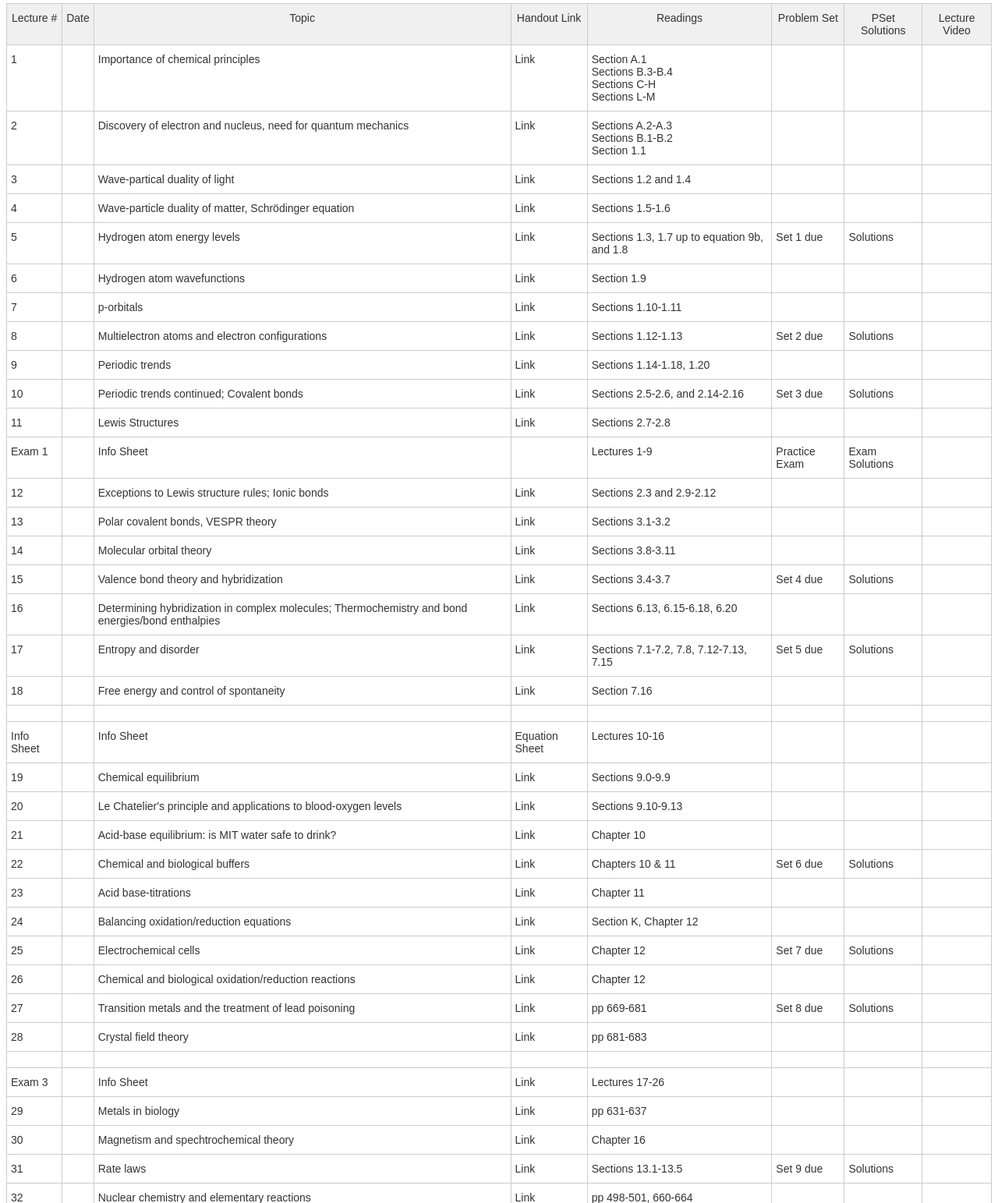
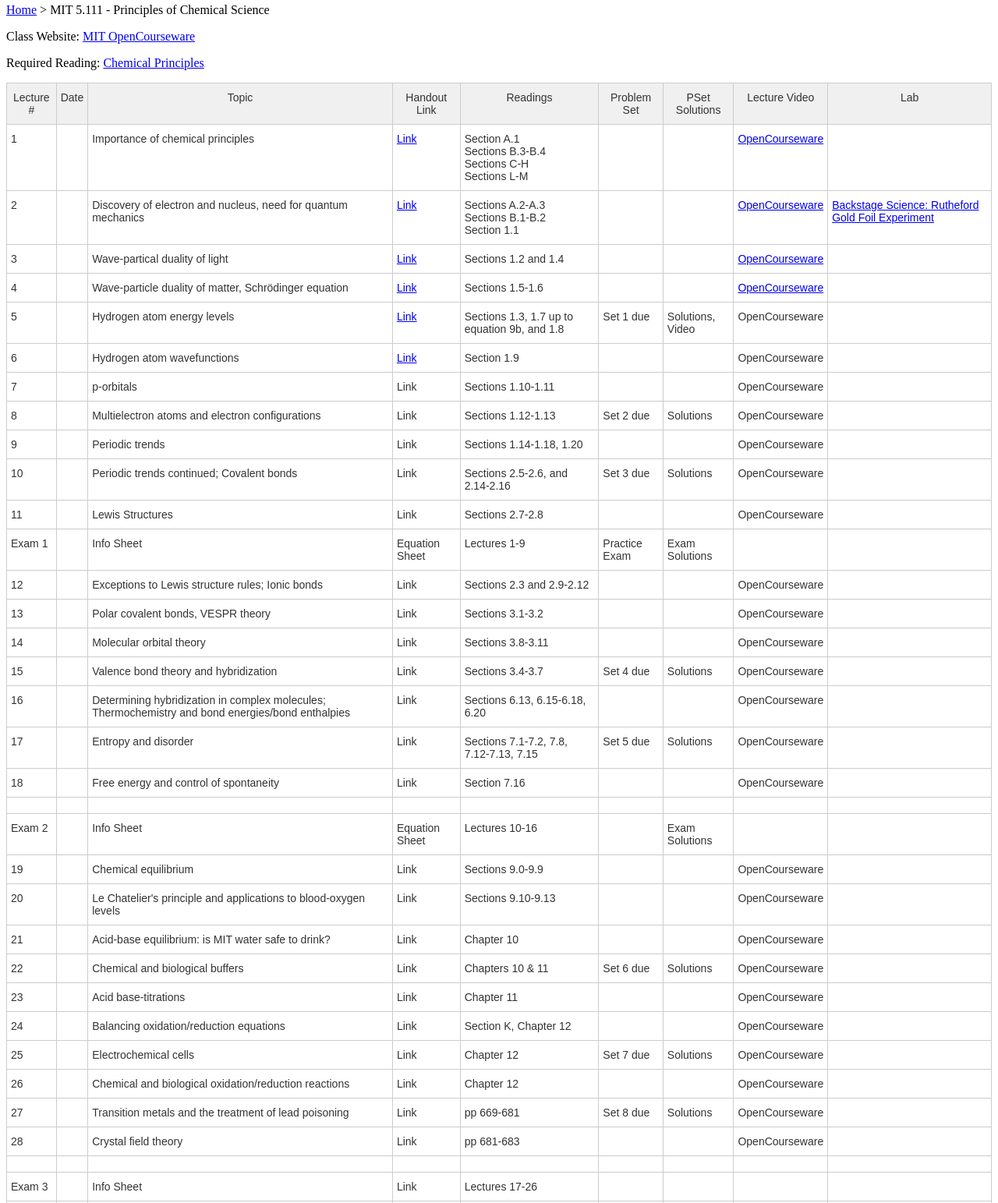
Before and after one commit to mikasaur/mikasaur.github.io, a plain HTML site: page MIT_5.111/class_schedule.html in a window 1280 px wide. Shown: the part 76-1619 px from the top of the page at 78% size. Drawn offline with Linux system fonts and the light colour scheme.

Commit message:
Incremental Addition
Added first two problem sets and updated some of the schedule.

```diff
--- a/MIT_5.111/class_schedule.html
+++ b/MIT_5.111/class_schedule.html
@@ -11,6 +11,9 @@
   .tg .tg-yw4l{vertical-align:top}
   </style>
   <h1> MIT 5.111 - Principles of Chemical Science</h1>
+  <p><a href="../index.html">Home</a> &gt; MIT 5.111 - Principles of Chemical Science</p>
+  <p>Class Website: <a href="http://ocw.mit.edu/courses/chemistry/5-111-principles-of-chemical-science-fall-2008/index.htm" target="///">MIT OpenCourseware</a>
+  <p>Required Reading: <a rel="nofollow" href="http://www.amazon.com/gp/product/0716773554/ref=as_li_tl?ie=UTF8&camp=1789&creative=9325&creativeASIN=0716773554&linkCode=as2&tag=michae0cf-20&linkId=FT473BXJS3UZRQ2D" target="///">Chemical Principles</a><img src="http://ir-na.amazon-adsystem.com/e/ir?t=michae0cf-20&l=as2&o=1&a=0716773554" width="1" height="1" border="0" alt="" style="border:none !important; margin:0px !important;" /></p>
   <table class="tg">
     <tr>
       <th class="tg-yw4l">Lecture #</th>
@@ -21,65 +24,72 @@
       <th class="tg-yw4l">Problem Set</th>
       <th class="tg-yw4l">PSet Solutions</th>
       <th class="tg-yw4l">Lecture Video</th>
+      <th class="tg-yw4l">Lab</th>
     </tr>
     <tr>
       <td class="tg-yw4l">1</td>
       <td class="tg-yw4l"></td>
-      <td class="tg-yw4l">Importance of chemical principles</td>
-      <td class="tg-yw4l">Link</td>
+      <td class="tg-yw4l">Importance of chemical principles</a></td>
+      <td class="tg-yw4l"><a href="http://ocw.mit.edu/courses/chemistry/5-111-principles-of-chemical-science-fall-2008/readings-and-lecture-notes/lecnotes01.pdf" target="///">Link</a></td>
       <td class="tg-yw4l">Section A.1<br>Sections B.3-B.4<br>Sections C-H<br>Sections L-M</td>
       <td class="tg-yw4l"></td>
       <td class="tg-yw4l"></td>
+      <td class="tg-yw4l"><a href="http://ocw.mit.edu/courses/chemistry/5-111-principles-of-chemical-science-fall-2008/video-lectures/lecture-1/" target="///">OpenCourseware</a></td>
       <td class="tg-yw4l"></td>
     </tr>
     <tr>
       <td class="tg-yw4l">2</td>
       <td class="tg-yw4l"></td>
       <td class="tg-yw4l">Discovery of electron and nucleus, need for quantum mechanics</td>
-      <td class="tg-yw4l">Link</td>
+      <td class="tg-yw4l"><a href="http://ocw.mit.edu/courses/chemistry/5-111-principles-of-chemical-science-fall-2008/readings-and-lecture-notes/lecnotes02.pdf" target="///">Link</a></td>
       <td class="tg-yw4l">Sections A.2-A.3<br>Sections B.1-B.2<br>Section 1.1</td>
       <td class="tg-yw4l"></td>
       <td class="tg-yw4l"></td>
-      <td class="tg-yw4l"></td>
+      <td class="tg-yw4l"><a href="http://ocw.mit.edu/courses/chemistry/5-111-principles-of-chemical-science-fall-2008/video-lectures/lecture-2/" target="///">OpenCourseware</a></td>
+      <td class="tg-yw4l"><a href="https://www.youtube.com/watch?v=XBqHkraf8iE" target="///">Backstage Science: Rutheford Gold Foil Experiment</td>
     </tr>
     <tr>
       <td class="tg-yw4l">3</td>
       <td class="tg-yw4l"></td>
       <td class="tg-yw4l">Wave-partical duality of light</td>
-      <td class="tg-yw4l">Link</td>
+      <td class="tg-yw4l"><a href="http://ocw.mit.edu/courses/chemistry/5-111-principles-of-chemical-science-fall-2008/readings-and-lecture-notes/lecnotes03.pdf" target="///">Link</a></td>
       <td class="tg-yw4l">Sections 1.2 and 1.4</td>
       <td class="tg-yw4l"></td>
       <td class="tg-yw4l"></td>
-      <td class="tg-yw4l"></td>
+      <td class="tg-yw4l"><a href="http://ocw.mit.edu/courses/chemistry/5-111-principles-of-chemical-science-fall-2008/video-lectures/lecture-3/" target="///">OpenCourseware</a></td>
+<td class="tg-yw4l"></td>
     </tr>
     <tr>
       <td class="tg-yw4l">4</td>
       <td class="tg-yw4l"></td>
-      <td class="tg-yw4l">Wave-particle duality of matter, Schrödinger equation</td>
-      <td class="tg-yw4l">Link</td>
+      <td class="tg-yw4l">Wave-particle duality of matter, Schr&ouml;dinger equation</td>
+      <td class="tg-yw4l"><a href="http://ocw.mit.edu/courses/chemistry/5-111-principles-of-chemical-science-fall-2008/readings-and-lecture-notes/lecnotes04.pdf" target="///">Link</a></td>
       <td class="tg-yw4l">Sections 1.5-1.6</td>
       <td class="tg-yw4l"></td>
       <td class="tg-yw4l"></td>
+      <td class="tg-yw4l"><a href="http://ocw.mit.edu/courses/chemistry/5-111-principles-of-chemical-science-fall-2008/video-lectures/lecture-4/" target="///">OpenCourseware</a></td>
       <td class="tg-yw4l"></td>
     </tr>
     <tr>
       <td class="tg-yw4l">5</td>
       <td class="tg-yw4l"></td>
       <td class="tg-yw4l">Hydrogen atom energy levels</td>
-      <td class="tg-yw4l">Link</td>
+      <td class="tg-yw4l"><a href="http://ocw.mit.edu/courses/chemistry/5-111-principles-of-chemical-science-fall-2008/readings-and-lecture-notes/lecnotes05.pdf" target="///">Link</a></td>
       <td class="tg-yw4l">Sections 1.3, 1.7 up to equation 9b, and 1.8</td>
       <td class="tg-yw4l">Set 1 due</td>
-      <td class="tg-yw4l">Solutions</td>
+      <td class="tg-yw4l">Solutions,<br/>Video</td>
+      <td class="tg-yw4l">OpenCourseware</td>
       <td class="tg-yw4l"></td>
     </tr>
     <tr>
       <td class="tg-yw4l">6</td>
       <td class="tg-yw4l"></td>
       <td class="tg-yw4l">Hydrogen atom wavefunctions</td>
-      <td class="tg-yw4l">Link</td>
+      <td class="tg-yw4l"><a href="http://ocw.mit.edu/courses/chemistry/5-111-principles-of-chemical-science-fall-2008/readings-and-lecture-notes/lecnotes06.pdf" target="///">Link</a></td>
       <td class="tg-yw4l">Section 1.9</td>
       <td class="tg-yw4l"></td>
       <td class="tg-yw4l"></td>
+      <td class="tg-yw4l">OpenCourseware</td>
       <td class="tg-yw4l"></td>
     </tr>
     <tr>
@@ -90,6 +100,7 @@
       <td class="tg-yw4l">Sections 1.10-1.11</td>
       <td class="tg-yw4l"></td>
       <td class="tg-yw4l"></td>
+      <td class="tg-yw4l">OpenCourseware</td>
       <td class="tg-yw4l"></td>
     </tr>
     <tr>
@@ -100,6 +111,7 @@
       <td class="tg-yw4l">Sections 1.12-1.13</td>
       <td class="tg-yw4l">Set 2 due</td>
       <td class="tg-yw4l">Solutions</td>
+      <td class="tg-yw4l">OpenCourseware</td>
       <td class="tg-yw4l"></td>
     </tr>
     <tr>
@@ -110,6 +122,7 @@
       <td class="tg-yw4l">Sections 1.14-1.18, 1.20</td>
       <td class="tg-yw4l"></td>
       <td class="tg-yw4l"></td>
+      <td class="tg-yw4l">OpenCourseware</td>
       <td class="tg-yw4l"></td>
     </tr>
     <tr>
@@ -120,6 +133,7 @@
       <td class="tg-yw4l">Sections 2.5-2.6, and 2.14-2.16</td>
       <td class="tg-yw4l">Set 3 due</td>
       <td class="tg-yw4l">Solutions</td>
+      <td class="tg-yw4l">OpenCourseware</td>
       <td class="tg-yw4l"></td>
     </tr>
     <tr>
@@ -130,16 +144,18 @@
       <td class="tg-yw4l">Sections 2.7-2.8</td>
       <td class="tg-yw4l"></td>
       <td class="tg-yw4l"></td>
+      <td class="tg-yw4l">OpenCourseware</td>
       <td class="tg-yw4l"></td>
     </tr>
     <tr>
       <td class="tg-yw4l">Exam 1</td>
       <td class="tg-yw4l"></td>
       <td class="tg-yw4l">Info Sheet</td>
-      <td class="tg-yw4l"></td>
+      <td class="tg-yw4l">Equation Sheet</td>
       <td class="tg-yw4l">Lectures 1-9</td>
       <td class="tg-yw4l">Practice Exam</td>
       <td class="tg-yw4l">Exam Solutions</td>
+      <td class="tg-yw4l"></td>
       <td class="tg-yw4l"></td>
     </tr>
     <tr>
@@ -150,6 +166,7 @@
       <td class="tg-yw4l">Sections 2.3 and 2.9-2.12</td>
       <td class="tg-yw4l"></td>
       <td class="tg-yw4l"></td>
+      <td class="tg-yw4l">OpenCourseware</td>
       <td class="tg-yw4l"></td>
     </tr>
     <tr>
@@ -160,6 +177,7 @@
       <td class="tg-yw4l">Sections 3.1-3.2</td>
       <td class="tg-yw4l"></td>
       <td class="tg-yw4l"></td>
+      <td class="tg-yw4l">OpenCourseware</td>
       <td class="tg-yw4l"></td>
     </tr>
     <tr>
@@ -170,6 +188,7 @@
       <td class="tg-yw4l">Sections 3.8-3.11</td>
       <td class="tg-yw4l"></td>
       <td class="tg-yw4l"></td>
+      <td class="tg-yw4l">OpenCourseware</td>
       <td class="tg-yw4l"></td>
     </tr>
     <tr>
@@ -180,6 +199,7 @@
       <td class="tg-yw4l">Sections 3.4-3.7</td>
       <td class="tg-yw4l">Set 4 due</td>
       <td class="tg-yw4l">Solutions</td>
+      <td class="tg-yw4l">OpenCourseware</td>
       <td class="tg-yw4l"></td>
     </tr>
     <tr>
@@ -190,6 +210,7 @@
       <td class="tg-yw4l">Sections 6.13, 6.15-6.18, 6.20</td>
       <td class="tg-yw4l"></td>
       <td class="tg-yw4l"></td>
+      <td class="tg-yw4l">OpenCourseware</td>
       <td class="tg-yw4l"></td>
     </tr>
     <tr>
@@ -200,6 +221,7 @@
       <td class="tg-yw4l">Sections 7.1-7.2, 7.8, 7.12-7.13, 7.15</td>
       <td class="tg-yw4l">Set 5 due</td>
       <td class="tg-yw4l">Solutions</td>
+      <td class="tg-yw4l">OpenCourseware</td>
       <td class="tg-yw4l"></td>
     </tr>
     <tr>
@@ -210,6 +232,7 @@
       <td class="tg-yw4l">Section 7.16</td>
       <td class="tg-yw4l"></td>
       <td class="tg-yw4l"></td>
+      <td class="tg-yw4l">OpenCourseware</td>
       <td class="tg-yw4l"></td>
     </tr>
     <tr>
@@ -221,14 +244,16 @@
       <td class="tg-yw4l"></td>
       <td class="tg-yw4l"></td>
       <td class="tg-yw4l"></td>
+      <td class="tg-yw4l"></td>
     </tr>
     <tr>
-      <td class="tg-yw4l">Info Sheet</td>
+      <td class="tg-yw4l">Exam 2</td>
       <td class="tg-yw4l"></td>
       <td class="tg-yw4l">Info Sheet</td>
       <td class="tg-yw4l">Equation Sheet</td>
       <td class="tg-yw4l">Lectures 10-16</td>
       <td class="tg-yw4l"></td>
+      <td class="tg-yw4l">Exam Solutions</td>
       <td class="tg-yw4l"></td>
       <td class="tg-yw4l"></td>
     </tr>
@@ -240,6 +265,7 @@
       <td class="tg-yw4l">Sections 9.0-9.9</td>
       <td class="tg-yw4l"></td>
       <td class="tg-yw4l"></td>
+      <td class="tg-yw4l">OpenCourseware</td>
       <td class="tg-yw4l"></td>
     </tr>
     <tr>
@@ -250,6 +276,7 @@
       <td class="tg-yw4l">Sections 9.10-9.13</td>
       <td class="tg-yw4l"></td>
       <td class="tg-yw4l"></td>
+      <td class="tg-yw4l">OpenCourseware</td>
       <td class="tg-yw4l"></td>
     </tr>
     <tr>
@@ -260,6 +287,7 @@
       <td class="tg-yw4l">Chapter 10</td>
       <td class="tg-yw4l"></td>
       <td class="tg-yw4l"></td>
+      <td class="tg-yw4l">OpenCourseware</td>
       <td class="tg-yw4l"></td>
     </tr>
     <tr>
@@ -270,6 +298,7 @@
       <td class="tg-yw4l">Chapters 10 &amp; 11</td>
       <td class="tg-yw4l">Set 6 due</td>
       <td class="tg-yw4l">Solutions</td>
+      <td class="tg-yw4l">OpenCourseware</td>
       <td class="tg-yw4l"></td>
     </tr>
     <tr>
@@ -280,6 +309,7 @@
       <td class="tg-yw4l">Chapter 11</td>
       <td class="tg-yw4l"></td>
       <td class="tg-yw4l"></td>
+      <td class="tg-yw4l">OpenCourseware</td>
       <td class="tg-yw4l"></td>
     </tr>
     <tr>
@@ -290,6 +320,7 @@
       <td class="tg-yw4l">Section K, Chapter 12</td>
       <td class="tg-yw4l"></td>
       <td class="tg-yw4l"></td>
+      <td class="tg-yw4l">OpenCourseware</td>
       <td class="tg-yw4l"></td>
     </tr>
     <tr>
@@ -300,6 +331,7 @@
       <td class="tg-yw4l">Chapter 12</td>
       <td class="tg-yw4l">Set 7 due</td>
       <td class="tg-yw4l">Solutions</td>
+      <td class="tg-yw4l">OpenCourseware</td>
       <td class="tg-yw4l"></td>
     </tr>
     <tr>
@@ -310,6 +342,7 @@
       <td class="tg-yw4l">Chapter 12</td>
       <td class="tg-yw4l"></td>
       <td class="tg-yw4l"></td>
+      <td class="tg-yw4l">OpenCourseware</td>
       <td class="tg-yw4l"></td>
     </tr>
     <tr>
@@ -320,6 +353,7 @@
       <td class="tg-yw4l">pp 669-681</td>
       <td class="tg-yw4l">Set 8 due</td>
       <td class="tg-yw4l">Solutions</td>
+      <td class="tg-yw4l">OpenCourseware</td>
       <td class="tg-yw4l"></td>
     </tr>
     <tr>
@@ -330,9 +364,11 @@
       <td class="tg-yw4l">pp 681-683</td>
       <td class="tg-yw4l"></td>
       <td class="tg-yw4l"></td>
+      <td class="tg-yw4l">OpenCourseware</td>
       <td class="tg-yw4l"></td>
     </tr>
     <tr>
+      <td class="tg-yw4l"></td>
       <td class="tg-yw4l"></td>
       <td class="tg-yw4l"></td>
       <td class="tg-yw4l"></td>
@@ -351,6 +387,7 @@
       <td class="tg-yw4l"></td>
       <td class="tg-yw4l"></td>
       <td class="tg-yw4l"></td>
+      <td class="tg-yw4l"></td>
     </tr>
     <tr>
       <td class="tg-yw4l">29</td>
@@ -360,6 +397,7 @@
       <td class="tg-yw4l">pp 631-637</td>
       <td class="tg-yw4l"></td>
       <td class="tg-yw4l"></td>
+      <td class="tg-yw4l">OpenCourseware</td>
       <td class="tg-yw4l"></td>
     </tr>
     <tr>
@@ -370,6 +408,7 @@
       <td class="tg-yw4l">Chapter 16</td>
       <td class="tg-yw4l"></td>
       <td class="tg-yw4l"></td>
+      <td class="tg-yw4l">OpenCourseware</td>
       <td class="tg-yw4l"></td>
     </tr>
     <tr>
@@ -380,6 +419,7 @@
       <td class="tg-yw4l">Sections 13.1-13.5</td>
       <td class="tg-yw4l">Set 9 due</td>
       <td class="tg-yw4l">Solutions</td>
+      <td class="tg-yw4l">OpenCourseware</td>
       <td class="tg-yw4l"></td>
     </tr>
     <tr>
@@ -390,6 +430,7 @@
       <td class="tg-yw4l">pp 498-501, 660-664</td>
       <td class="tg-yw4l"></td>
       <td class="tg-yw4l"></td>
+      <td class="tg-yw4l">OpenCourseware</td>
       <td class="tg-yw4l"></td>
     </tr>
     <tr>
@@ -400,6 +441,7 @@
       <td class="tg-yw4l">pp 549-552</td>
       <td class="tg-yw4l"></td>
       <td class="tg-yw4l"></td>
+      <td class="tg-yw4l">OpenCourseware</td>
       <td class="tg-yw4l"></td>
     </tr>
     <tr>
@@ -410,6 +452,7 @@
       <td class="tg-yw4l">Sections 13.11-13.13</td>
       <td class="tg-yw4l">Set 10 due</td>
       <td class="tg-yw4l">Solutions</td>
+      <td class="tg-yw4l">OpenCourseware</td>
       <td class="tg-yw4l"></td>
     </tr>
     <tr>
@@ -420,6 +463,7 @@
       <td class="tg-yw4l">Sections 13.14-13.15</td>
       <td class="tg-yw4l"></td>
       <td class="tg-yw4l"></td>
+      <td class="tg-yw4l">OpenCourseware</td>
       <td class="tg-yw4l"></td>
     </tr>
     <tr>
@@ -430,9 +474,11 @@
       <td class="tg-yw4l"></td>
       <td class="tg-yw4l"></td>
       <td class="tg-yw4l"></td>
+      <td class="tg-yw4l">OpenCourseware</td>
       <td class="tg-yw4l"></td>
     </tr>
     <tr>
+      <td class="tg-yw4l"></td>
       <td class="tg-yw4l"></td>
       <td class="tg-yw4l"></td>
       <td class="tg-yw4l"></td>
@@ -451,8 +497,10 @@
       <td class="tg-yw4l"></td>
       <td class="tg-yw4l"></td>
       <td class="tg-yw4l"></td>
+      <td class="tg-yw4l"></td>
     </tr>
     <tr>
+      <td class="tg-yw4l"></td>
       <td class="tg-yw4l"></td>
       <td class="tg-yw4l"></td>
       <td class="tg-yw4l"></td>
@@ -471,6 +519,7 @@
       <td class="tg-yw4l"></td>
       <td class="tg-yw4l"></td>
       <td class="tg-yw4l"></td>
+      <td class="tg-yw4l"></td>
     </tr>
   </table>
 </body>
```
Also changed, not shown: 2 other files.
